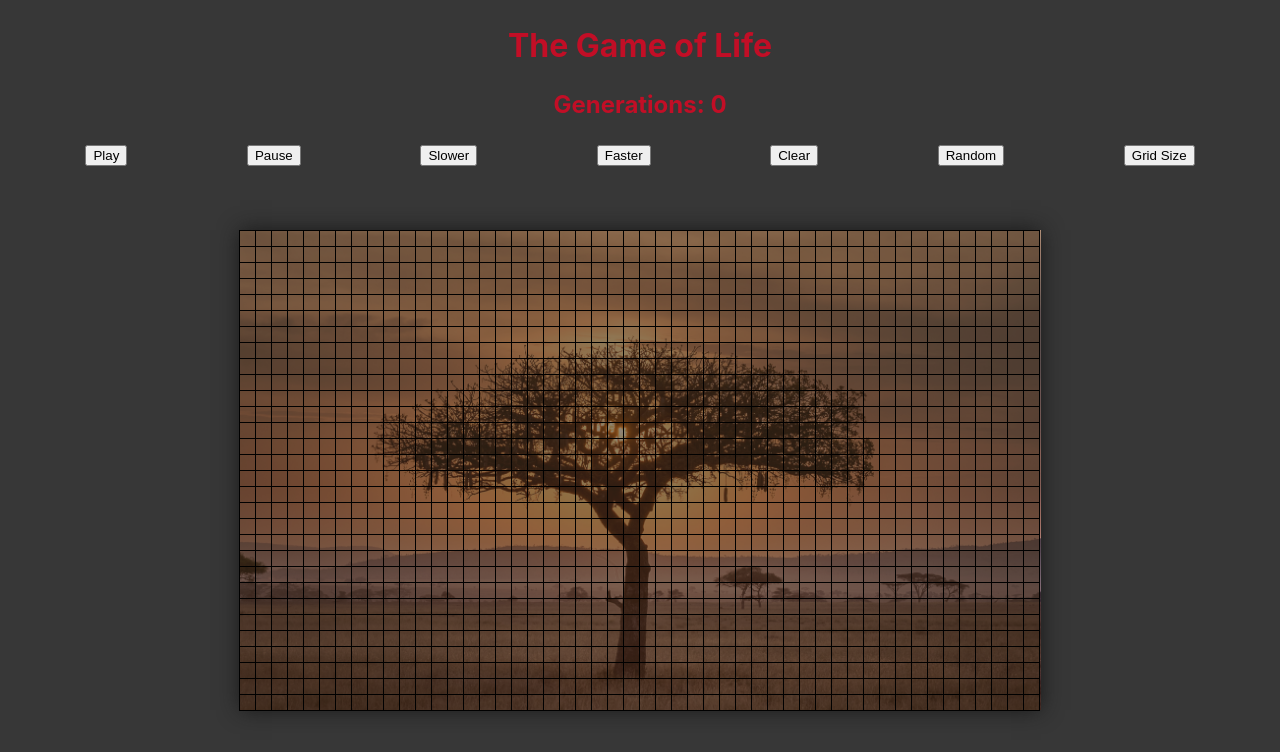
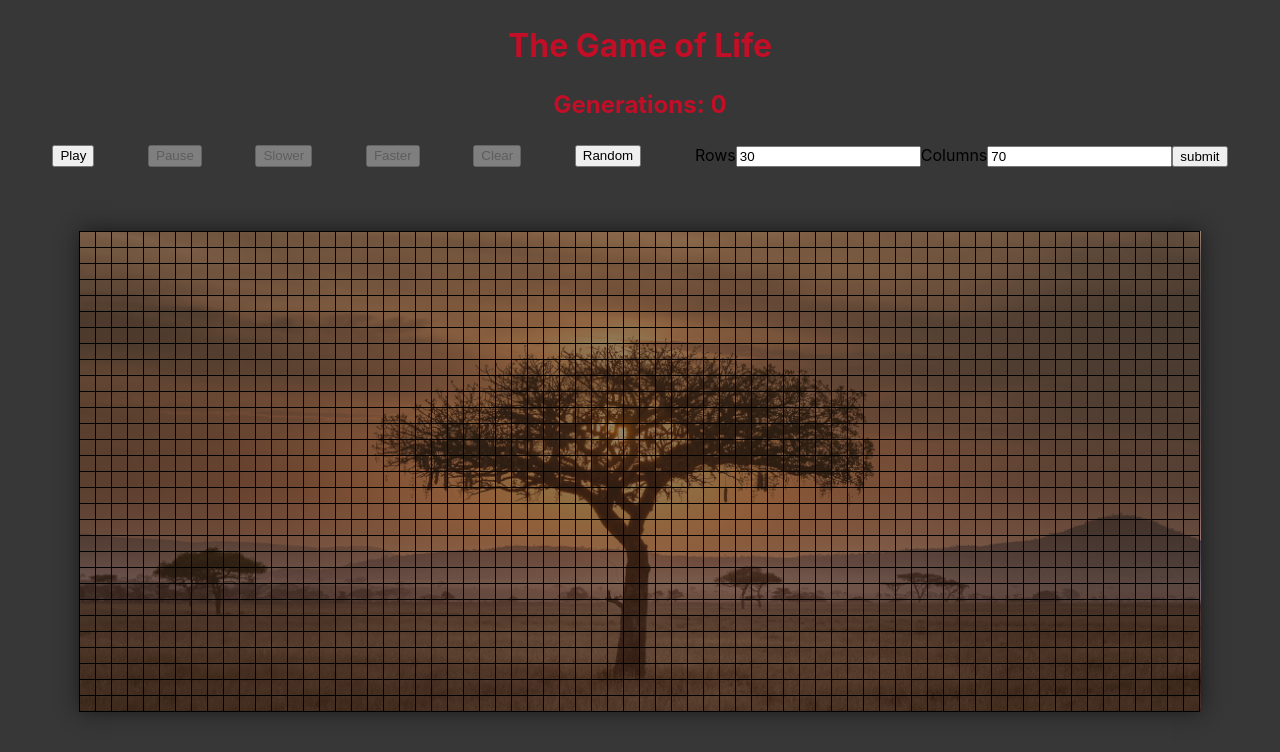
Before and after one commit to FreedomWriter/conways-gol, a React (Create React App) app: page / in a window 1280 px wide. Shown: the top 752 px of the page. Built offline with nearby package versions, Linux system fonts and the light colour scheme.

Commit message:
change grid size

```diff
--- a/src/App.js
+++ b/src/App.js
@@ -9,7 +9,7 @@ export default class App extends React.Component {
     super();
     this.speed = 1000;
     this.rows = 30;
-    this.cols = 50;
+    this.cols = 70;
 
     this.state = {
       generation: 0,
@@ -17,11 +17,13 @@ export default class App extends React.Component {
       fullGrid: Array(this.rows)
         .fill()
         .map(() => Array(this.cols).fill(false)),
+      userRows: 30,
+      userCols: 70,
     };
   }
 
-  selectBox = (e, row, col) => {
-    e.preventDefault();
+  handleSelectBox = (row, col) => {
+    // e.preventDefault();
     let gridCopy = JSON.parse(JSON.stringify(this.state.fullGrid));
     gridCopy[row][col] = !gridCopy[row][col];
     this.setState({
@@ -64,6 +66,10 @@ export default class App extends React.Component {
 
   handlePause = () => {
     clearInterval(this.intervalId);
+    // this.setState({
+    //   ...this.state,
+    //   isPlaying: false,
+    // });
   };
 
   handleSlow = () => {
@@ -88,9 +94,23 @@ export default class App extends React.Component {
     });
   };
 
-  handleGridSize = (size) => {
+  handleGridSizeSubmit = (e) => {
     // TODO - add ability to chose a grid size
+    e.preventDefault();
+    this.rows = this.state.userRows;
+    this.cols = this.state.userCols;
     this.handleClear();
+  };
+
+  handleGridSizeChange = (e) => {
+    console.log(e.target.name);
+    let change = {};
+    change[e.target.name] = e.target.value;
+    this.setState({
+      // ...this.state,
+      [e.target.name]: Number(e.target.value),
+    });
+    console.log(this.state);
   };
 
   play = () => {
@@ -138,14 +158,17 @@ export default class App extends React.Component {
           handleFast={this.handleFast}
           handleClear={this.handleClear}
           handleRandomGrid={this.handleRandom}
-          handleGridSize={this.handleGridSize}
+          handleGridSizeSubmit={this.handleGridSizeSubmit}
+          handleGridSizeChange={this.handleGridSizeChange}
           isPlaying={this.state.isPlaying}
+          userRows={this.state.userRows}
+          userCols={this.state.userCols}
         />
         <Grid
           fullGrid={this.state.fullGrid}
           rows={this.rows}
           cols={this.cols}
-          selectBox={this.selectBox}
+          handleSelectBox={this.handleSelectBox}
           isPlaying={this.state.isPlaying}
         />
       </div>
--- a/src/componenets/Box/Box.component.js
+++ b/src/componenets/Box/Box.component.js
@@ -1,11 +1,18 @@
 import React from "react";
 
-export default function Box({ boxClass, boxId, row, col, selectBox }) {
+export default function Box({
+  boxClass,
+  boxId,
+  row,
+  col,
+  handleSelectBox,
+  isPlaying,
+}) {
   return (
     <div
       className={boxClass}
       id={boxId}
-      onClick={(e) => selectBox(e, row, col)}
+      onClick={() => !isPlaying && handleSelectBox(row, col)}
     />
   );
 }
--- a/src/componenets/Buttons/Button.component.js
+++ b/src/componenets/Buttons/Button.component.js
@@ -7,20 +7,50 @@ export default function Button({
   handleFast,
   handleClear,
   handleRandomGrid,
-  handleGridSize,
+  handleGridSizeSubmit,
+  handleGridSizeChange,
   isPlaying,
+  userRows,
+  userCols,
 }) {
   return (
     <div className="button-container">
-      <button onClick={(e) => handlePlay(e)}>Play</button>
-      <button onClick={(e) => handlePause(e)}>Pause</button>
-      <button onClick={(e) => handleSlow(e)}>Slower</button>
-      <button onClick={(e) => handleFast(e)}>Faster</button>
-      <button onClick={(e) => handleClear(e)}>Clear</button>
-      <button onClick={(e) => handleRandomGrid(e)} disabled={isPlaying}>
+      <button onClick={handlePlay}>Play</button>
+      <button onClick={handlePause} disabled={!isPlaying}>
+        Pause
+      </button>
+      <button onClick={handleSlow} disabled={!isPlaying}>
+        Slower
+      </button>
+      <button onClick={handleFast} disabled={!isPlaying}>
+        Faster
+      </button>
+      <button onClick={handleClear} disabled={!isPlaying}>
+        Clear
+      </button>
+      <button onClick={handleRandomGrid} disabled={isPlaying}>
         Random
       </button>
-      <button onClick={(e) => handleGridSize(e)}>Grid Size</button>
+      {/* <button onClick={handleGridSize} disabled={isPlaying}>
+        Grid Size
+      </button> */}
+      <form onSubmit={(e) => handleGridSizeSubmit(e)}>
+        <label htmlFor="userRows">Rows</label>
+        <input
+          onChange={(e) => handleGridSizeChange(e)}
+          id="userRows"
+          name="userRows"
+          value={userRows}
+        />
+        <label htmlFor="userCols">Columns</label>
+        <input
+          onChange={(e) => handleGridSizeChange(e)}
+          id="userCols"
+          name="userCols"
+          value={userCols}
+        />
+        <button type="submit">submit</button>
+      </form>
     </div>
   );
 }
--- a/src/componenets/Grid/Grid.component.js
+++ b/src/componenets/Grid/Grid.component.js
@@ -1,7 +1,13 @@
 import React from "react";
 import Box from "../Box/Box.component";
 
-export default function Grid({ rows, cols, fullGrid, selectBox }) {
+export default function Grid({
+  rows,
+  cols,
+  fullGrid,
+  handleSelectBox,
+  isPlaying,
+}) {
   const width = cols * 16 + 1;
   let rowsArr = [];
   let boxClass = "";
@@ -19,7 +25,8 @@ export default function Grid({ rows, cols, fullGrid, selectBox }) {
           key={boxId}
           row={i}
           col={j}
-          selectBox={selectBox}
+          handleSelectBox={handleSelectBox}
+          isPlaying={isPlaying}
         />
       );
     }
```
